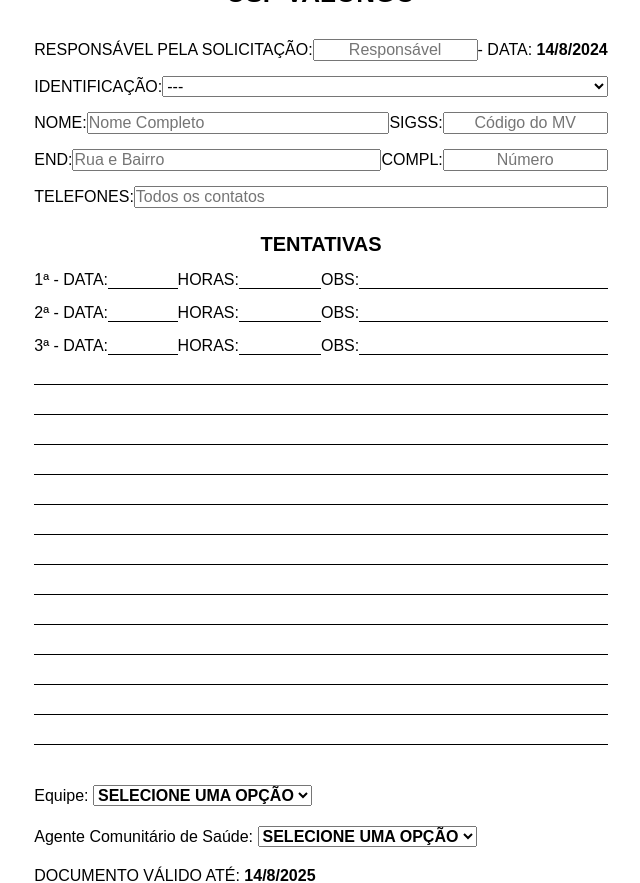
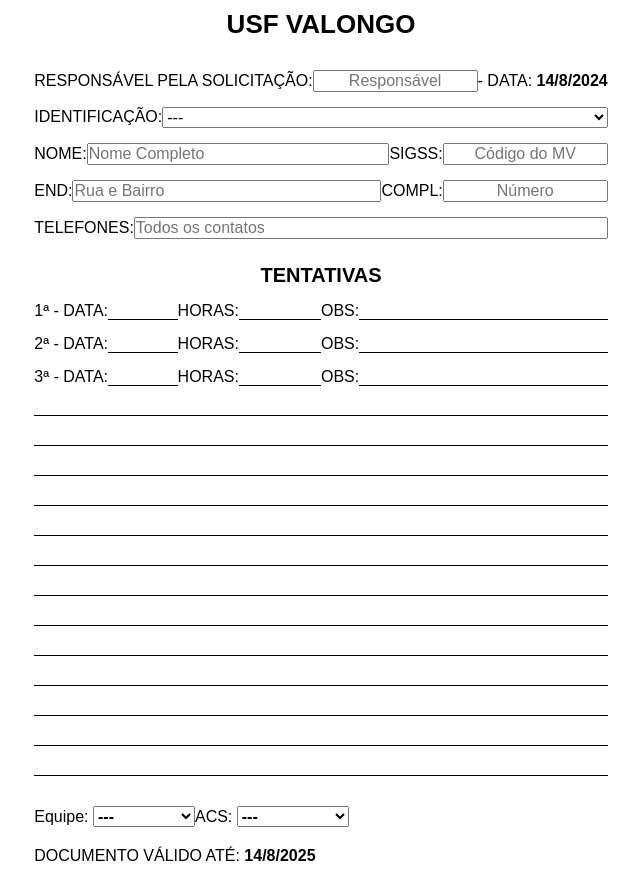
Before and after one commit to Marcos-Monte/vd-valongo, a Next.js app: page / in a window 1280 px wide. Shown: the top 883 px of the page, without its empty margins (319-959 px from the left). Built offline with nearby package versions, Linux system fonts and the light colour scheme.

Commit message:
style: estilização do componente 'Equipe'. Na hora da impressão não aparecer as 'flechas' de seleção (do input select) e flexbox no mesmo componente

```diff
--- a/pages/Components/Equipe.jsx
+++ b/pages/Components/Equipe.jsx
@@ -19,10 +19,12 @@ export default function Equipe(){
     return(
         <section className={styles.selecaoEquipe}>
 
+            <div className={styles.box}>
+
                 <div>
                     <label>Equipe: </label>
                     <select className={styles.selecao} value={equipe} onChange={hangleEquipe} required>
-                            <option className={styles.opcao} value="">Selecione uma opção</option>
+                        <option className={styles.opcao} value="">---</option>
                         <option className={styles.opcao} value="azul">azul</option>
                         <option className={styles.opcao} value="verde">verde</option>
                         <option className={styles.opcao} value="amarela">amarela</option>
@@ -30,9 +32,9 @@ export default function Equipe(){
                 </div>
 
                 <div>
-                        <label>Agente Comunitário de Saúde: </label>
+                    <label>ACS: </label>
                     <select className={styles.selecao} value={acs} onChange={handleAcs} required>
-                            <option className={styles.opcao} value="">Selecione uma opção</option>
+                        <option className={styles.opcao} value="">---</option>
                         <option value="carlos">carlos</option>
                         <option value="fernanda">fernanda</option>
                         <option value="bianca">bianca</option>
@@ -40,6 +42,8 @@ export default function Equipe(){
                         <option value="luana">luana</option>
                         <option value="aline">aline</option>
                     </select>
+                </div>
+
             </div>
 
                 <div>
--- a/styles/Dados.module.css
+++ b/styles/Dados.module.css
@@ -49,5 +49,10 @@
         text-transform: uppercase;
         border: none !important;
         outline: none !important;
+        border: none;
+        -webkit-appearance: none; /* Safari e Chrome */
+        -moz-appearance: none; /* Firefox */
+        appearance: none; /* Outros navegadores */
+        background: none; /* Remove o fundo padrão */
     }
 }
--- a/styles/Equipe.module.css
+++ b/styles/Equipe.module.css
@@ -1,11 +1,15 @@
 .selecaoEquipe{
     width: 100%;
-    padding: 30px 10px;
+    padding: 20px 10px;
     display: flex;
     flex-direction: column;
     align-items: flex-start;
     gap: 20px;
     background-color: #fff;
+}
+
+.box{
+    display: flex;
 }
 
 .selecao{
```
Lines whose indentation alone changed are shown as unchanged.
